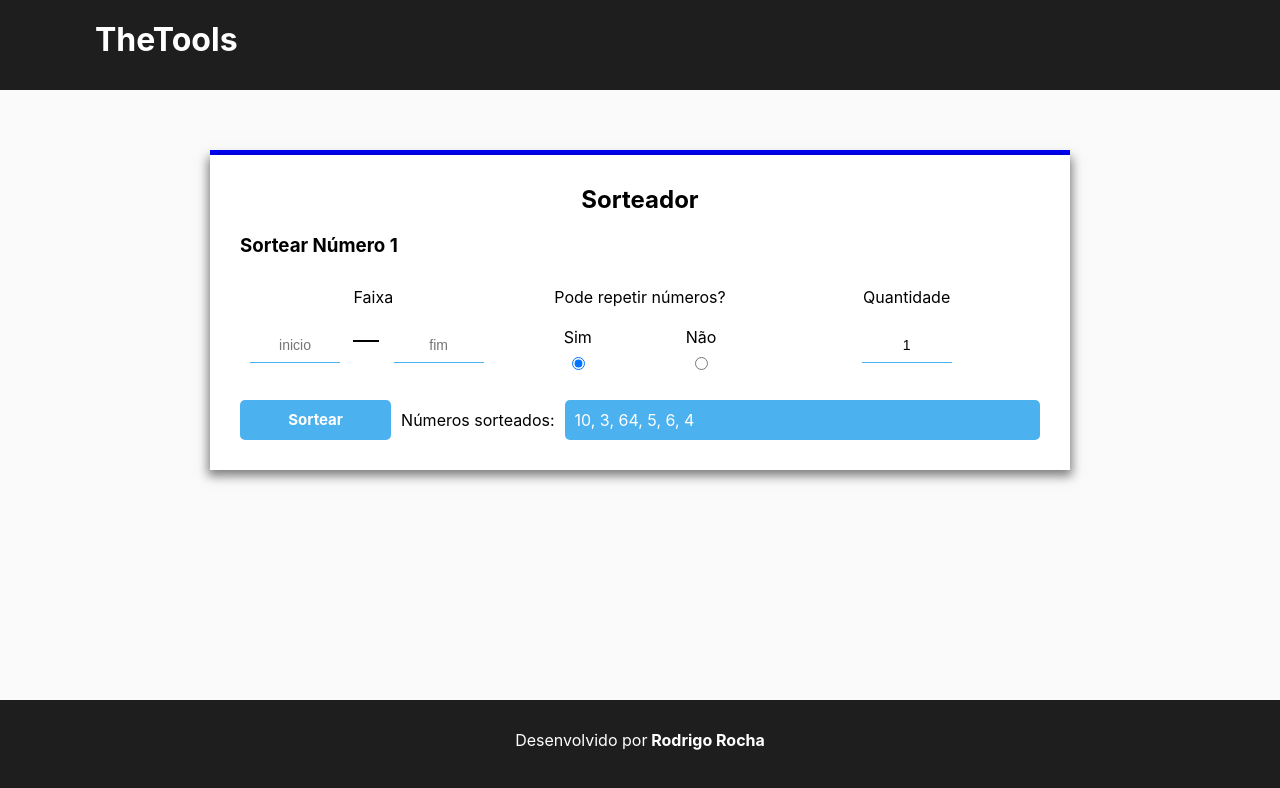
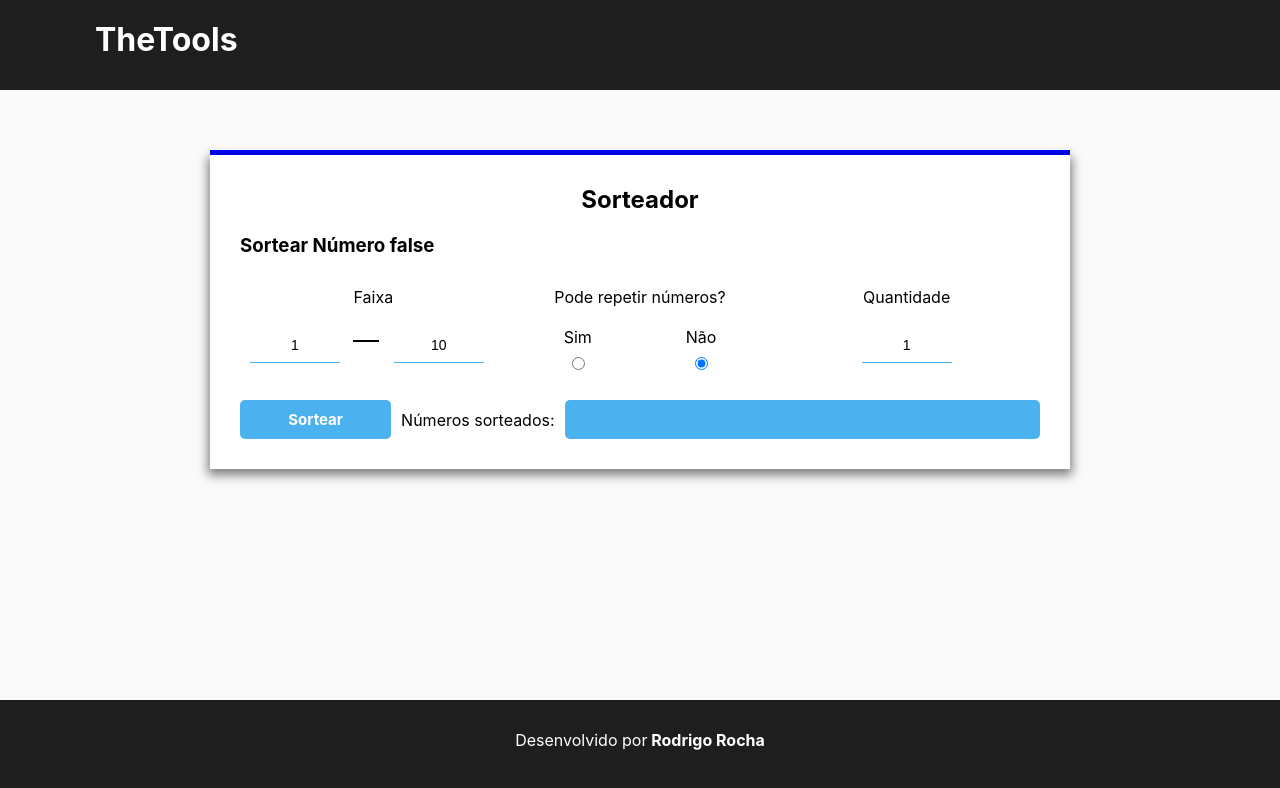
Before and after one commit to rodrigogomesrc/TheTools, a React (Create React App) app: page /sortear-numeros-grupos-e-letras in a window 1280 px wide. Shown: the top 788 px of the page. Built offline with nearby package versions, Linux system fonts and the light colour scheme.

Commit message:
generate random numbers logic

```diff
--- a/src/components/pages/Sorteio.css
+++ b/src/components/pages/Sorteio.css
@@ -93,6 +93,7 @@
 
     background-color: #4cb1ef;
     border-radius: 5px;
+    font-weight: bold;
     color: white;
     padding: 10px;
     width: 50px;
@@ -104,6 +105,13 @@
     padding: 10px;
     text-align: center;
     flex: 1 2 50px;
+    max-height: 25px;
+}
+
+.sorteio-button:hover {
+
+    background-color: #2b8ac4;
+    font-weight: bold;
 }
 
 .title {
--- a/src/components/pages/Sorteio.js
+++ b/src/components/pages/Sorteio.js
@@ -6,11 +6,14 @@ export default class Sorteio extends React.Component {
 
     state = {
 
-        start: null,
-        finish: null,
-        numbers: null,
+        start: 1,
+        end: 10,
         quantity: 1,
-        unique: "yes"
+        unique: "yes",
+        numbersSorteados : [],
+        lettersSorteadas : [],
+        noRepeatError: false,
+        rangeError: false
     }
 
     randomLetters = () => {
@@ -21,7 +24,64 @@ export default class Sorteio extends React.Component {
 
     randomNumbers = () => {
 
-        console.log("fsdfsdfs");
+        const {start, end, quantity, unique} = this.state;
+        let numbersSorteados = this.state.numbersSorteados;
+        let noRepeatError = this.state.noRepeatError;
+        let rangeError = this.state.rangeError;
+        let randomNumber = null;
+        numbersSorteados = [];
+
+        // move those validations to the handle input functions
+        // make null values as default and make an error in case they are not provided
+        if(unique == "yes" && (end - start + 1) < quantity ){
+
+            this.setState({noRepeatError: true});
+            noRepeatError = true;
+        }
+        if(start > end || start === end){
+
+            this.setState({rangeError: true});
+            rangeError = true;
+
+        } else {
+
+            rangeError = false;
+            noRepeatError = false;
+            this.setState({numbersSorteados, noRepeatError: false}, () => {
+
+                if(unique == "yes") {
+
+                    for(var i = 0; i < quantity; i++){
+
+                        while (true){
+
+                            randomNumber = Math.floor(Math.random() * (end + 1 - start));
+                            randomNumber += start;
+                            if(numbersSorteados.indexOf(randomNumber) === -1){
+                                break
+                            }
+                        }
+
+                        numbersSorteados.push(randomNumber);
+                    }
+
+                    this.setState({numbersSorteados});
+
+                } else {
+
+                    for(var i = 0; i < quantity; i++){
+
+                        randomNumber = Math.floor(Math.random() * (end + 1 - start));
+                        randomNumber += start;
+                        numbersSorteados.push(randomNumber);
+                        this.setState({numbersSorteados});
+                    }
+
+                }
+
+            });
+
+        }
     }
 
 
@@ -32,7 +92,10 @@ export default class Sorteio extends React.Component {
 
     handleInput = e => {
 
-        this.setState({[e.target.name] : e.target.value});
+        if(!isNaN(e.target.value) && e.target.value !== 0){
+
+            this.setState({[e.target.name] : e.target.value});
+        }
     }
 
     render(){
@@ -44,7 +107,7 @@ export default class Sorteio extends React.Component {
                     <div className="box-content" id="box-content">
                         <h2 className="box-title">Sorteador</h2>
                             <div className="row">
-                                <h3 className="subtitle">Sortear Número {this.state.quantity}</h3>
+                                <h3 className="subtitle">Sortear Número {this.state.noRepeatError? "true": "false"} </h3>
                             </div>
                             <div className="full-row">
                                 <div className="sorteio-numeros-row">
@@ -58,6 +121,7 @@ export default class Sorteio extends React.Component {
                                                     name="start"
                                                     placeholder="inicio"
                                                     value={this.state.start}
+                                                    onChange={this.handleInput}
                                                 />
                                             </div>
 
@@ -71,7 +135,8 @@ export default class Sorteio extends React.Component {
                                                     id="end"
                                                     name="end"
                                                     placeholder="fim"
-                                                    value={this.state.finish}
+                                                    value={this.state.end}
+                                                    onChange={this.handleInput}
                                                 />
                                             </div>
                                         </div>
@@ -81,21 +146,21 @@ export default class Sorteio extends React.Component {
                                         <div className="forms-title">Pode repetir números?</div>
                                         <div id="option-selection">
                                             <div id="option-labels">
-                                                <label for="yes">Sim</label>
-                                                <label for="no">Não</label>
+                                                <label htmlFor="yes">Sim</label>
+                                                <label htmlFor="no">Não</label>
                                             </div>
                                             <div id="options-selectors">
+                                            <input
+                                                    type="radio"
+                                                    id="no" value="no"
+                                                    onChange={this.handleOption}
+                                                    checked={this.state.unique === "no"}
+                                                />
                                                 <input
                                                     type="radio"
                                                     id="yes" value="yes"
                                                     onChange={this.handleOption}
                                                     checked={this.state.unique === "yes"}
-                                                />
-                                                <input
-                                                    type="radio"
-                                                    id="no" value="no"
-                                                    onChange={this.handleOption}
-                                                    checked={this.state.unique === "no"}
                                                 />
                                             </div>
                                         </div>
@@ -118,10 +183,12 @@ export default class Sorteio extends React.Component {
 
                             </div>
                             <div className="sortear-row">
-                                <div className="button sorteio-button sorteio-button" >Sortear</div>
+                                <div className="button sorteio-button sorteio-button" onClick={this.randomNumbers}>Sortear</div>
                                 <div className="title sorteio-title">Números sorteados: </div>
                                 <div className="results">
-                                    {'10, 3, 64, 5, 6, 4'}
+                                {
+                                    this.state.numbersSorteados.map((number) => (number + " "))
+                                }
                                 </div>
                             </div>
                     </div>
```
Also changed, not shown: 1 other file (tests, documents, lock files or other folders).
